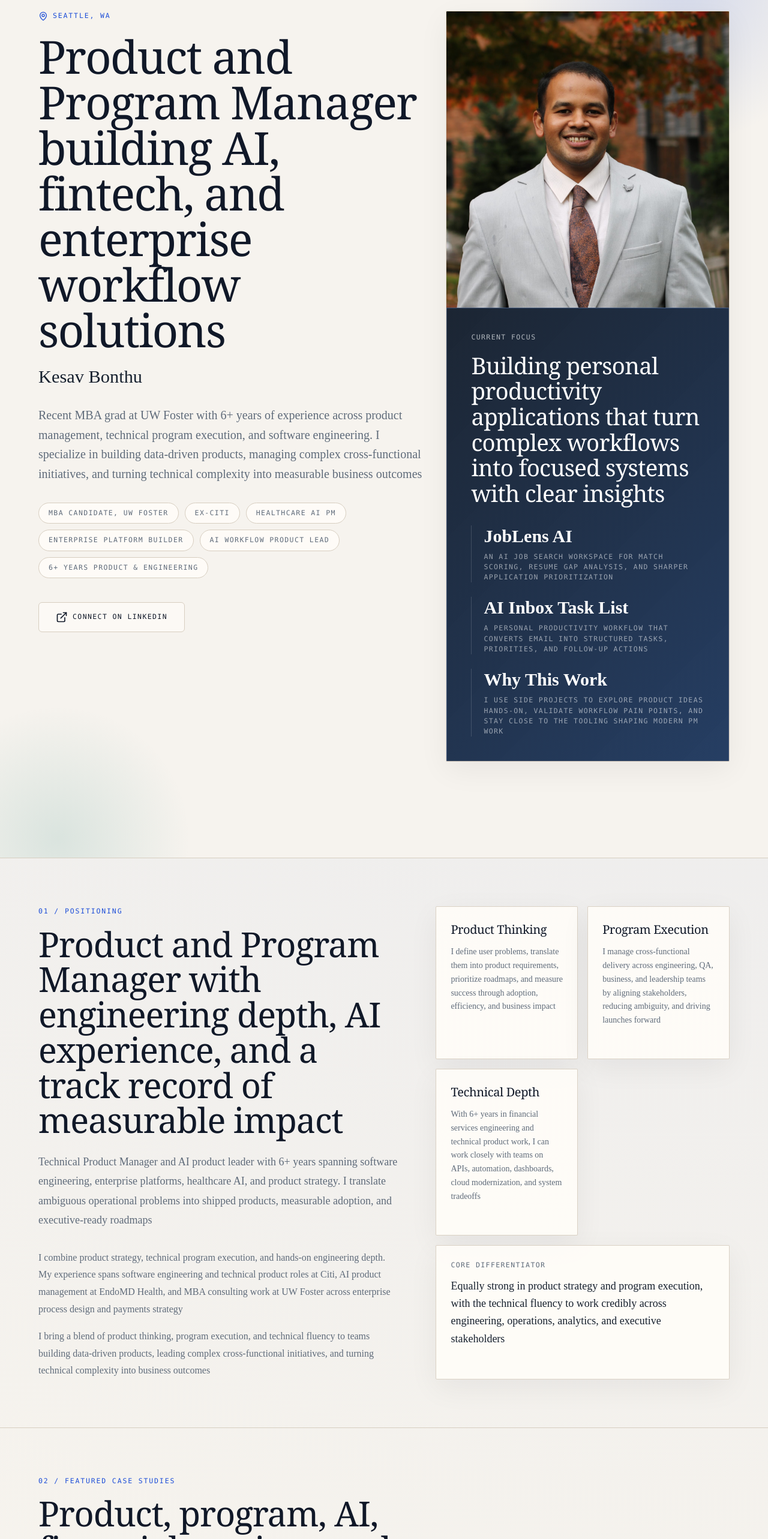
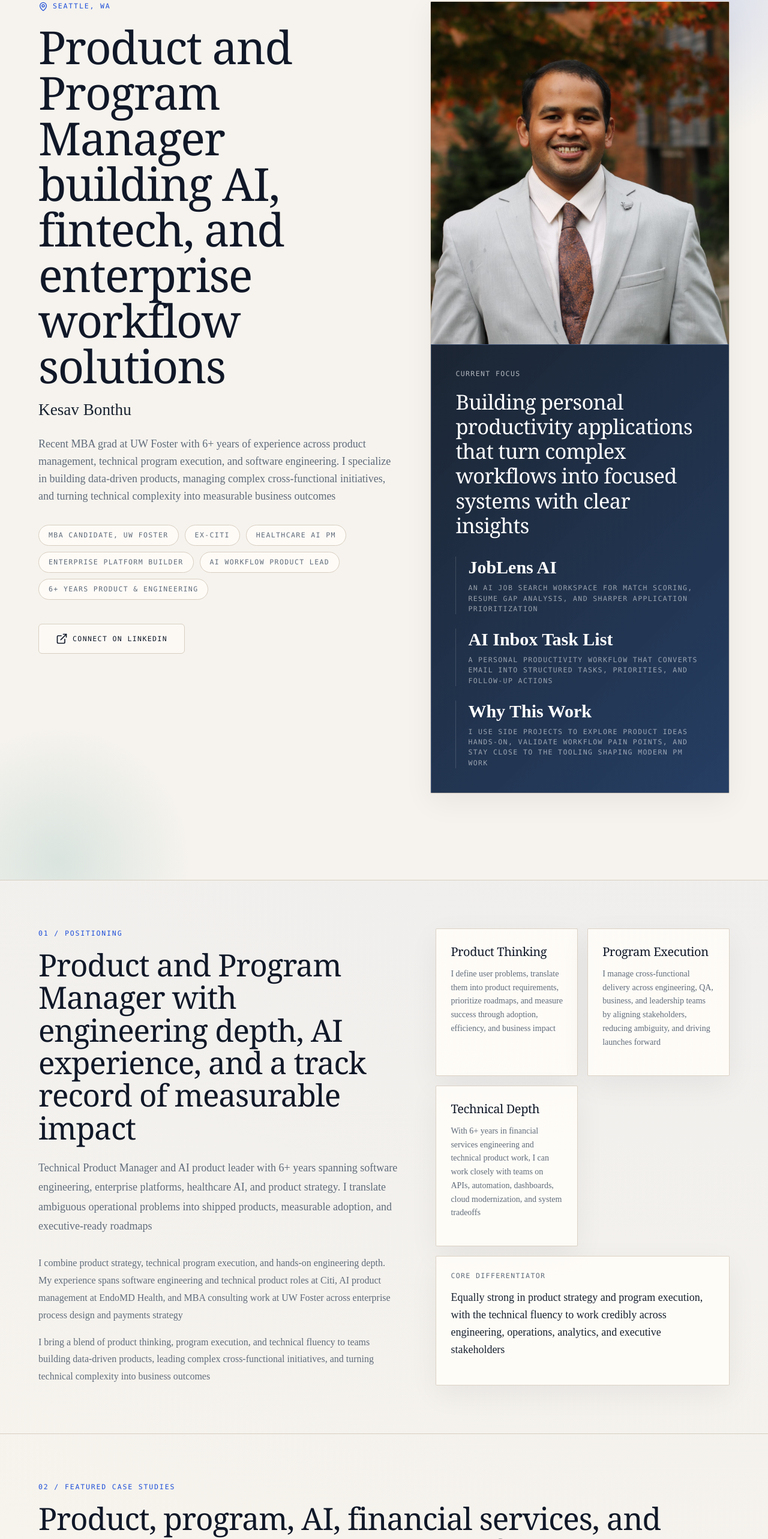
Before and after one commit to kesavbonthu/Kesav-Portfolio-Website, a Next.js app: page / in a window 1280 px wide. Shown: the part 208-2774 px from the top of the page at 60% size. Built offline with nearby package versions, Linux system fonts and the light colour scheme.

Commit message:
Simplify section layouts and improve responsiveness

```diff
--- a/app/globals.css
+++ b/app/globals.css
@@ -176,8 +176,8 @@
 
   .section-heading {
     color: var(--portfolio-ink);
-    font-size: clamp(2.5rem, 4.5vw, 4.25rem);
-    line-height: 1.02;
+    font-size: clamp(2.1rem, 4vw, 4.25rem);
+    line-height: 1.06;
   }
 
   .section-copy {
--- a/app/page.tsx
+++ b/app/page.tsx
@@ -132,17 +132,11 @@ export default function Home() {
 
       <section id="projects" className="border-t border-[color:var(--portfolio-border)] bg-transparent py-20">
         <div className="mx-auto max-w-screen-2xl px-6 sm:px-10 lg:px-16">
-          <div className="mb-12 flex flex-col gap-4 lg:flex-row lg:items-end lg:justify-between">
-            <div>
-              <p className="section-eyebrow">02 / Featured Case Studies</p>
-              <h2 className="section-heading mt-4">
-                Product, program, AI, financial services, and enterprise execution in one portfolio
-              </h2>
-            </div>
-            <p className="section-copy max-w-2xl">
-              These are the strongest case studies for demonstrating AI product management,
-              technical product ownership, enterprise delivery, and operating leverage
-            </p>
+          <div className="mb-12">
+            <p className="section-eyebrow">02 / Featured Case Studies</p>
+            <h2 className="section-heading mt-4">
+              Product, program, AI, financial services, and enterprise execution in one portfolio
+            </h2>
           </div>
 
           <div className="grid gap-6 sm:grid-cols-2 lg:grid-cols-3">
@@ -160,11 +154,6 @@ export default function Home() {
             <h2 className="section-heading mt-4">
               Personal AI and agentic workflow work beyond core operating roles
             </h2>
-            <p className="section-copy mt-4 max-w-3xl">
-              These projects demonstrate practical AI product experience across LLM-enabled workflows,
-              prompt engineering, recommendation systems, prioritization logic, and workflow automation,
-              with a focus on translating emerging AI capabilities into usable product solutions
-            </p>
           </div>
 
           <div className="grid gap-6 lg:grid-cols-2">
@@ -200,10 +189,6 @@ export default function Home() {
             <h2 className="section-heading mt-4">
               MBA strategy work across enterprise workflow design and payments growth
             </h2>
-            <p className="section-copy mt-4 max-w-3xl">
-              These projects show business analysis, executive communication, market sizing, process design,
-              and stakeholder alignment in settings adjacent to product and program leadership
-            </p>
           </div>
 
           <div className="grid gap-6 lg:grid-cols-2">
@@ -289,10 +274,6 @@ export default function Home() {
             <h2 className="section-heading mt-4">
               Skills grouped by the types of work I do best
             </h2>
-            <p className="section-copy mt-4 max-w-3xl">
-              Rather than one long skills paragraph, these categories map directly to Product Manager,
-              Technical Product Manager, Technical Program Manager, and AI Product Manager roles
-            </p>
           </div>
 
           <div className="grid gap-5 sm:grid-cols-2 lg:grid-cols-4">
@@ -331,10 +312,6 @@ export default function Home() {
               <h2 className="section-heading mt-4">
                 Open to conversations around product, program, AI, and enterprise platform work
               </h2>
-              <p className="section-copy mt-5 max-w-2xl text-lg">
-                I&apos;m currently exploring opportunities where I can combine product thinking,
-                program execution, technical depth, and measurable business impact
-              </p>
             </div>
 
             <div className="grid gap-5 sm:grid-cols-2">
--- a/components/home/HeroSection.tsx
+++ b/components/home/HeroSection.tsx
@@ -6,14 +6,14 @@ import { profile } from "@/data/profile";
 
 export default function HeroSection() {
   return (
-    <section id="top" className="relative overflow-hidden bg-[color:var(--portfolio-paper)] py-24 sm:py-32 lg:py-40">
+    <section id="top" className="relative overflow-hidden bg-[color:var(--portfolio-paper)] py-20 sm:py-28 lg:py-36">
       {/* Background gradient */}
       <div className="pointer-events-none absolute inset-0">
         <div className="absolute right-[-8rem] top-[-10rem] h-[34rem] w-[34rem] rounded-full bg-[radial-gradient(circle,rgba(29,78,216,0.16),transparent_70%)]" />
         <div className="absolute bottom-[-12rem] left-[-8rem] h-[28rem] w-[28rem] rounded-full bg-[radial-gradient(circle,rgba(15,118,110,0.12),transparent_70%)]" />
       </div>
 
-      <div className="relative mx-auto grid max-w-screen-2xl gap-10 px-6 sm:px-10 lg:grid-cols-[1.15fr_0.85fr] lg:px-16">
+      <div className="relative mx-auto grid max-w-screen-2xl items-start gap-12 px-6 sm:px-10 lg:grid-cols-[minmax(0,1.02fr)_minmax(320px,0.84fr)] lg:px-16">
         <motion.div
           initial={{ opacity: 0, y: 24 }}
           animate={{ opacity: 1, y: 0 }}
@@ -28,11 +28,11 @@ export default function HeroSection() {
             Product and Program Manager building AI, fintech, and enterprise workflow solutions
           </h1>
 
-          <p className="mt-5 text-xl font-medium text-[color:var(--portfolio-deep)] sm:text-2xl lg:text-[1.9rem]">
+          <p className="mt-4 text-lg font-medium text-[color:var(--portfolio-deep)] sm:text-xl lg:text-[1.7rem]">
             Kesav Bonthu
           </p>
 
-          <p className="mt-7 max-w-3xl text-lg leading-relaxed text-[color:var(--portfolio-muted)] sm:text-xl">
+          <p className="mt-6 max-w-3xl text-base leading-relaxed text-[color:var(--portfolio-muted)] sm:text-lg lg:max-w-2xl">
             Recent MBA grad at UW Foster with 6+ years of experience across product management,
             technical program execution, and software engineering. I specialize in building
             data-driven products, managing complex cross-functional initiatives, and turning technical
@@ -67,19 +67,19 @@ export default function HeroSection() {
           initial={{ opacity: 0, y: 24 }}
           animate={{ opacity: 1, y: 0 }}
           transition={{ duration: 0.7, delay: 0.15 }}
-          className="self-end"
+          className="mx-auto w-full max-w-[32rem] self-start"
         >
           <div className="paper-card overflow-hidden rounded-[2px]">
-            <div className="aspect-[4/4.2] overflow-hidden bg-[color:var(--portfolio-cream)]">
+            <div className="aspect-[4/4.9] overflow-hidden bg-[color:var(--portfolio-cream)] sm:aspect-[4/4.6]">
               <img
                 src="/kesav-headshot.jpeg"
                 alt="Portrait of Kesav Bonthu"
-                className="h-full w-full object-cover object-center"
+                className="h-full w-full object-cover object-[center_20%]"
               />
             </div>
-            <div className="ink-panel p-8 lg:p-10">
+            <div className="ink-panel p-6 sm:p-8 lg:p-10">
               <p className="mono-label text-[rgba(248,250,252,0.68)]">Current Focus</p>
-              <h2 className="mt-4 text-4xl font-light text-white sm:text-[2.4rem]">
+              <h2 className="mt-4 text-3xl font-light text-white sm:text-[2.15rem]">
                 Building personal productivity applications that turn complex workflows into focused systems with clear insights
               </h2>
               <div className="mt-8 space-y-6">
```
